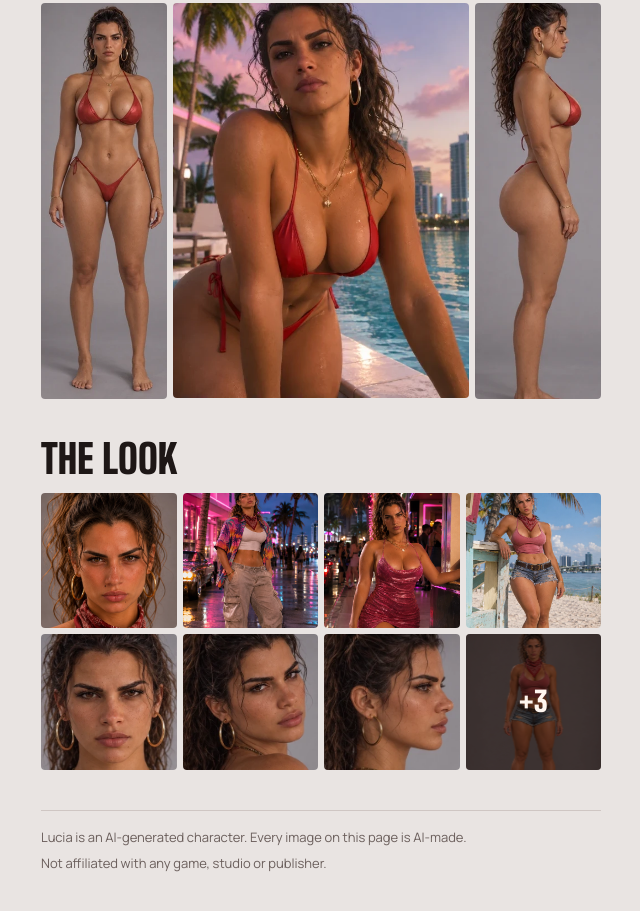
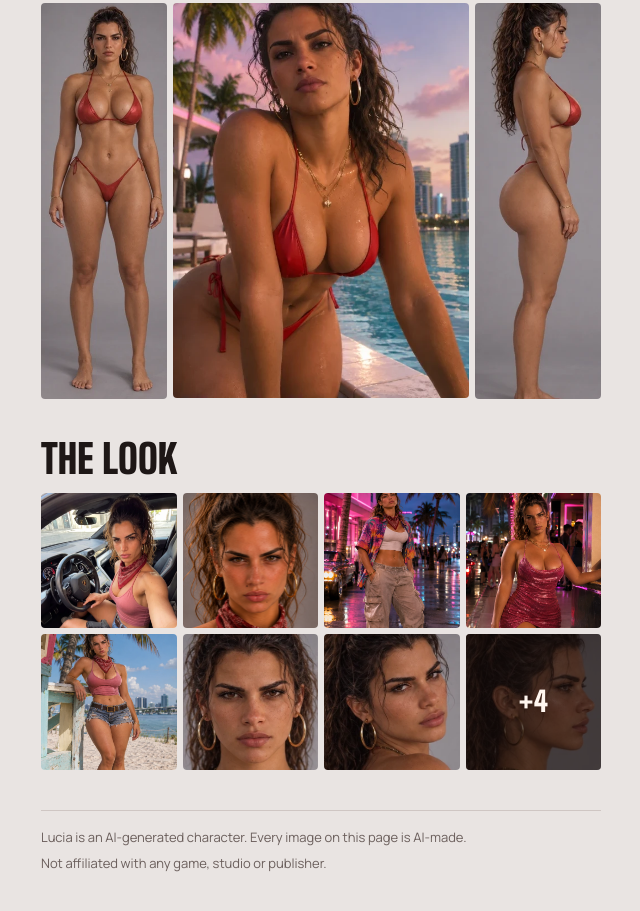
Before and after one commit to W33gie/lucia6-site, a plain HTML site: page index.html in a window 1280 px wide. Shown: the part 954-1865 px from the top of the page, without its empty margins (319-959 px from the left). Drawn offline with Linux system fonts and the light colour scheme.

Commit message:
Add car selfie to photo grid
Co-Authored-By: Claude Opus 5.5 <noreply@anthropic.com>
Claude-Session: https://claude.ai/code/session_01By6HRZz9xa37eUvc5zgQLx

```diff
--- a/index.html
+++ b/index.html
@@ -268,14 +268,15 @@ footer p { margin: 0 0 6px; }
   <section aria-labelledby="g-h">
     <h2 id="g-h">The look</h2>
     <div class="gallery" aria-label="Photo gallery">
+      <img class="zoom" src="img/22.webp" alt="Selfie in the driver's seat of a sports car" width="1081" height="1448" loading="lazy">
       <img class="zoom" src="img/1.webp" alt="Close-up portrait: curly ponytail, gold hoop earrings, red paisley bandana" width="1086" height="1448" loading="lazy">
       <img class="zoom" src="img/8.webp" alt="Night street, neon and palm trees, tropical shirt and cargo pants" width="1024" height="1536" loading="lazy">
       <img class="zoom" src="img/9.webp" alt="Outside a club at night in a pink sequin dress" width="1024" height="1536" loading="lazy">
       <img class="zoom" src="img/10.webp" alt="Leaning on a beach lifeguard stand, skyline behind" width="1024" height="1536" loading="lazy">
       <img class="zoom" src="img/16.webp" alt="Portrait, facing front, gold hoops and chain" width="352" height="513" loading="lazy">
       <img class="zoom" src="img/17.webp" alt="Portrait, looking back over her shoulder" width="315" height="513" loading="lazy">
-      <img class="zoom" src="img/18.webp" alt="Portrait, side profile with ponytail" width="298" height="513" loading="lazy">
-      <div class="more"><img class="zoom" src="img/12.webp" alt="Studio, full-length, facing front, serious" width="1086" height="1448" loading="lazy"><span aria-hidden="true">+3</span></div>
+      <div class="more"><img class="zoom" src="img/18.webp" alt="Portrait, side profile with ponytail" width="298" height="513" loading="lazy"><span aria-hidden="true">+4</span></div>
+      <img class="zoom extra" src="img/12.webp" alt="Studio, full-length, facing front, serious" width="1086" height="1448" loading="lazy">
       <img class="zoom extra" src="img/13.webp" alt="Studio, full-length, three-quarter turn, half smile" width="1086" height="1448" loading="lazy">
       <img class="zoom extra" src="img/14.webp" alt="Studio, full-length, facing front, smiling" width="1086" height="1448" loading="lazy">
       <img class="zoom extra" src="img/15.webp" alt="Studio, full-length, side profile" width="1086" height="1448" loading="lazy">
```
Also changed, not shown: img/22.webp (added).
